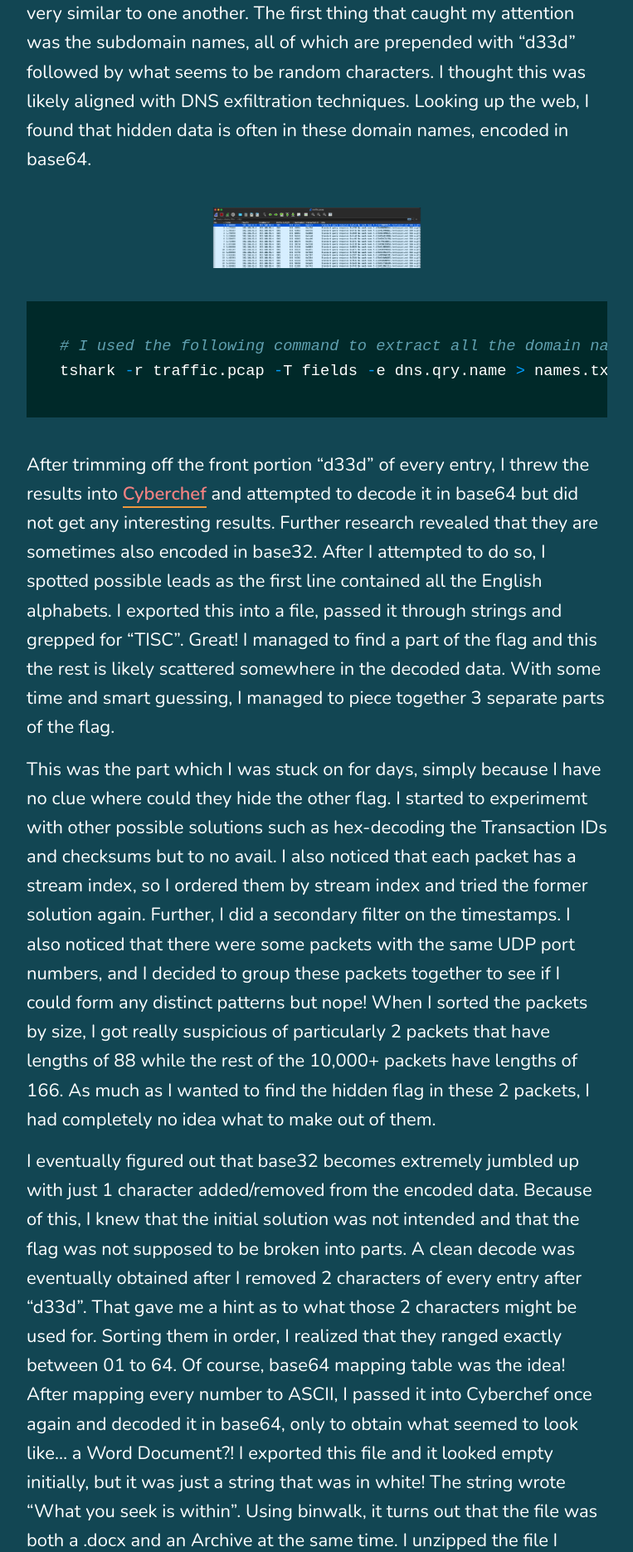
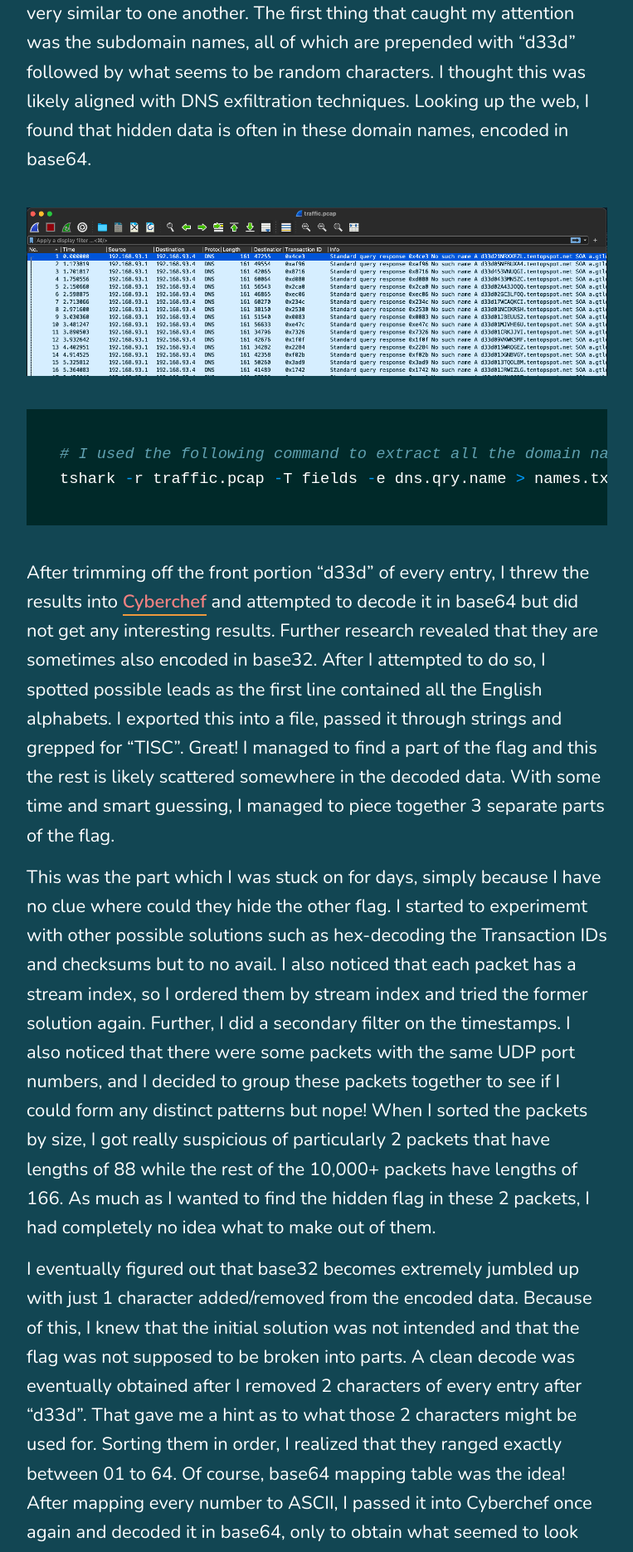
Before and after one commit to jxrrelo/jxrrelo.github.io, a Jekyll site: the page built from _posts/2021-03-01-title3.md, in a window 1280 px wide. Shown: the part 1976-3846 px from the top of the page at 83% size, without its empty margins (258-1021 px from the left). Built offline with Jekyll 4.4.1, drawn with Linux system fonts in a browser that asks for light colours; nearby versions of some CDN libraries.

Commit message:
Update image dimensions

````diff
--- a/_posts/2021-03-01-title3.md
+++ b/_posts/2021-03-01-title3.md
@@ -27,7 +27,7 @@ Flag 2 will be in this format, TISC{17 characters}.
 
 Unlike many Wireshark challenges I have done, I noticed that this pcap file was filled with only DNS queries. The queries themselves also look very similar to one another. The first thing that caught my attention was the subdomain names, all of which are prepended with "d33d" followed by what seems to be random characters. I thought this was likely aligned with DNS exfiltration techniques. Looking up the web, I found that hidden data is often in these domain names, encoded in base64.
 
-![traffic.pcap](/images/tisc-2-1.png){: width="250" }
+![traffic.pcap](/images/tisc-2-1.png){: width="700" }
 
 ```python
 # I used the following command to extract all the domain names:
@@ -40,8 +40,8 @@ This was the part which I was stuck on for days, simply because I have no clue w
 
 I eventually figured out that base32 becomes extremely jumbled up with just 1 character added/removed from the encoded data. Because of this, I knew that the initial solution was not intended and that the flag was not supposed to be broken into parts. A clean decode was eventually obtained after I removed 2 characters of every entry after "d33d". That gave me a hint as to what those 2 characters might be used for. Sorting them in order, I realized that they ranged exactly between 01 to 64. Of course, base64 mapping table was the idea! After mapping every number to ASCII, I passed it into Cyberchef once again and decoded it in base64, only to obtain what seemed to look like... a Word Document?! I exported this file and it looked empty initially, but it was just a string that was in white! The string wrote "What you seek is within". Using binwalk, it turns out that the file was both a .docx and an Archive at the same time. I unzipped the file I obtained many other directories and .xml files. By recursively grepping, I finally managed to locate the other flag!
 
-![sus.docx](/images/tisc-2-2.png){: width="250" }
-![sus.docx](/images/tisc-2-3.png){: width="250" }
+![sus.docx](/images/tisc-2-2.png){: width="700" }
+![sus.docx](/images/tisc-2-3.png){: width="700" }
 
 Flag 1: `TISC{1iv3_n0t_0n_3vi1}`
 
````
